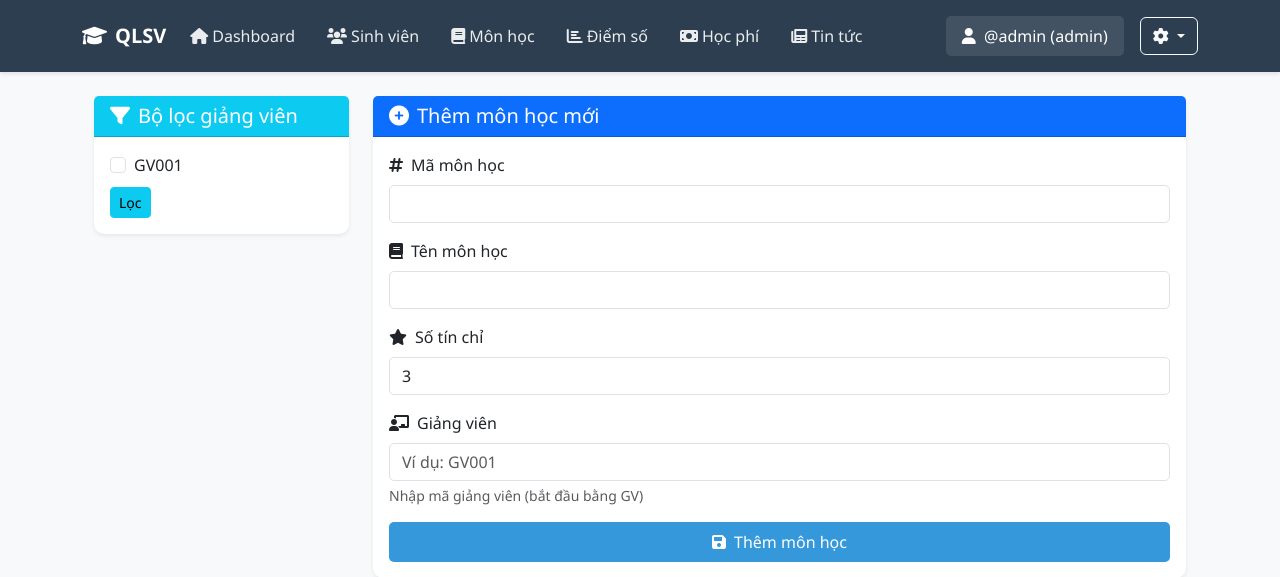
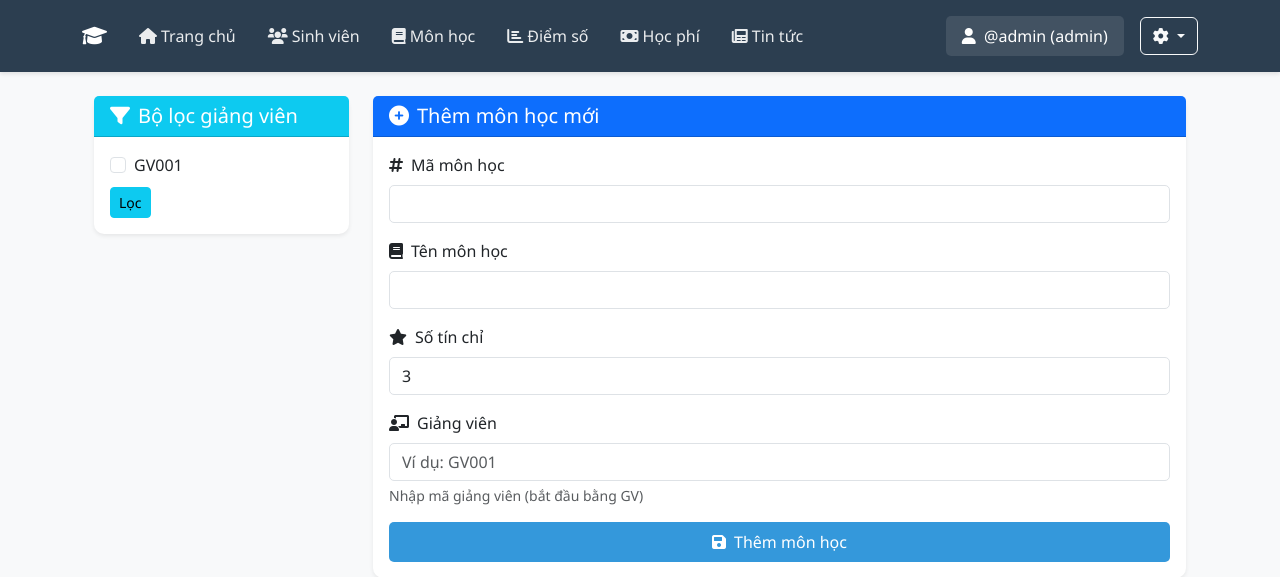
Before and after one commit to 2311060512-prog/congnghephanmem, a Flask app: page /courses in a window 1280 px wide. Shown: the top 577 px of the page. Run offline with Flask 3, Linux system fonts and the light colour scheme; a user stored in the database is signed in.

Commit message:
Cập nhật code

```diff
--- a/templates/base.html
+++ b/templates/base.html
@@ -87,7 +87,7 @@
     <nav class="navbar navbar-expand-lg navbar-dark mb-4">
         <div class="container">
             <a class="navbar-brand" href="{{ url_for('dashboard') }}">
-                <i class="fas fa-graduation-cap me-2"></i>QLSV
+                <i class="fas fa-graduation-cap me-2"></i>
             </a>
             {% if session.username %}
             <button class="navbar-toggler" type="button" data-bs-toggle="collapse" data-bs-target="#navbarNav">
@@ -97,7 +97,7 @@
                 <ul class="navbar-nav me-auto">
                     <li class="nav-item">
                         <a class="nav-link" href="{{ url_for('dashboard') }}">
-                            <i class="fas fa-home me-1"></i>Dashboard
+                            <i class="fas fa-home me-1"></i>Trang chủ
                         </a>
                     </li>
                     <li class="nav-item">
```
Also changed, not shown: instance/sms_demo.db.
